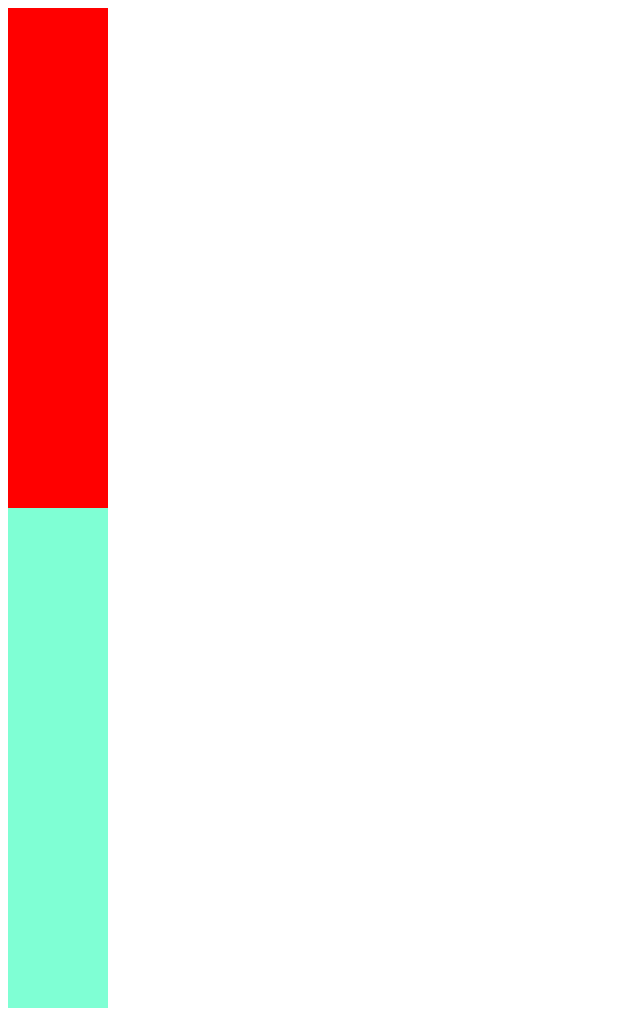
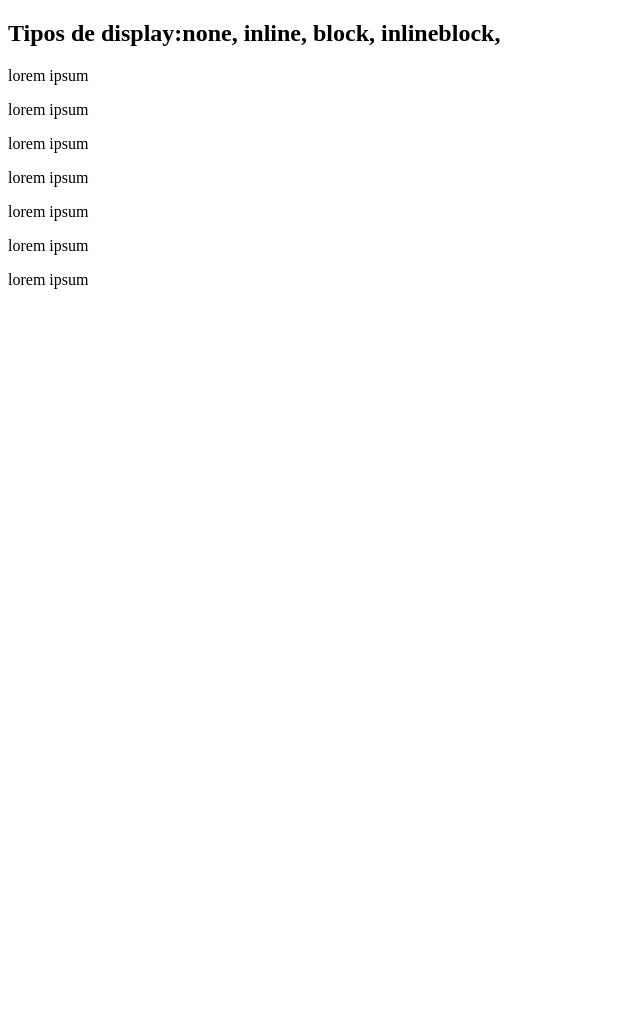
Before and after one commit to Alb3G/Ejercicios-Css3, a plain HTML site: page cheatsheet_css/index.html in a window 1280 px wide. Shown: the whole page, without its empty margins (0-640 px from the left). After the commit the page ends 800 px from the top, so only its background shows below. Drawn offline with Linux system fonts and the light colour scheme.

Commit message:
displays cheatsheet

```diff
--- a/cheatsheet_css/index.html
+++ b/cheatsheet_css/index.html
@@ -7,17 +7,51 @@
     <title>Document</title>
     <link rel="stylesheet" href="/cheatsheet_css/style.css">
     <!--Esta etiqueta style va a modificar con ese color y alto a todos los contenedores div que tenga el documento-->
-    <style>
+    <!-- <style>
         div{
             background-color:aquamarine ;
             height: 500px
         }
     </style>
-
+     -->
 </head>
 
-<body> <!--Esta etiqueta style corresponde al inline es mas prioritario que el de arriba puesto que se lo ponemos a un solo elemento-->
-    <div style="background-color:red ; height: 500px;"></div>
-    <div></div>
+<body>
+
+    <!--Esta etiqueta style corresponde al inline es mas prioritario que el de arriba puesto que se lo ponemos a un solo elemento-->
+    <!-- <div style="background-color:red ; height: 500px;"></div>
+    <div></div> -->
+
+    <h2>Tipos de display:none, inline, block, inlineblock, </h2>
+
+    <div class="box-0">
+        <p>lorem ipsum</p>
+    </div>
+
+    <div class="box-1">
+        <p>lorem ipsum</p>
+    </div>
+
+    <div class="box-2">
+        <p>lorem ipsum</p>
+    </div>
+
+    <div class="box-3">
+        <p>lorem ipsum</p>
+    </div>
+
+    <div class="box-4">
+        <p>lorem ipsum</p>
+    </div>
+
+    <div class="box-5">
+        <p>lorem ipsum</p>
+    </div>
+
+    <div class="box-6">
+        <p>lorem ipsum</p>
+    </div>
+
+
 </body>
 </html>
--- a/cheatsheet_css/style.css
+++ b/cheatsheet_css/style.css
@@ -1,5 +1,7 @@
-div{
+/* div{
     background-color:aquamarine ;
     height: 500px;
     width: 100px;
-}
+} */
+
+/* posicionamiento en css */
```
Also changed, not shown: Bordes_margin_padding/index.html (added, +23 -0 lines), Bordes_margin_padding/style.css (added, +50 -0 lines), Bordes_margin_padding/img/sample.png (added).
